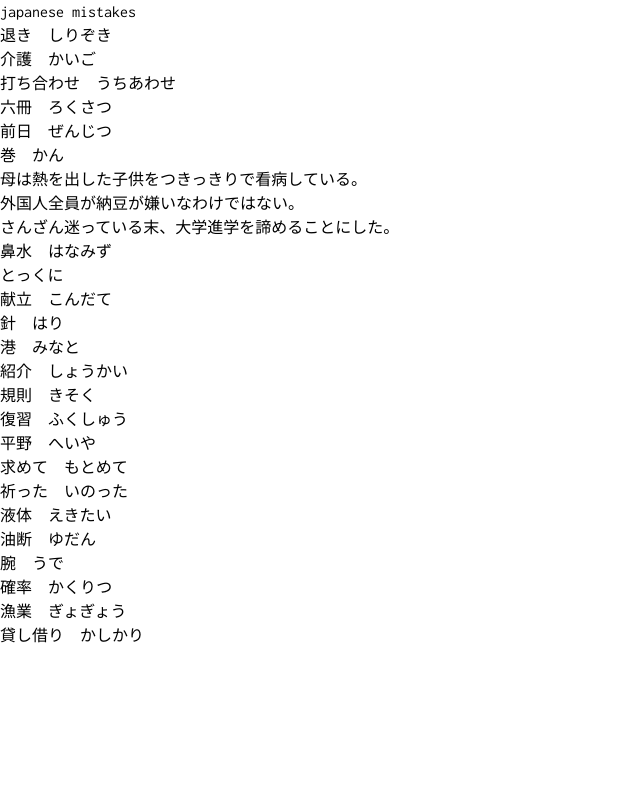
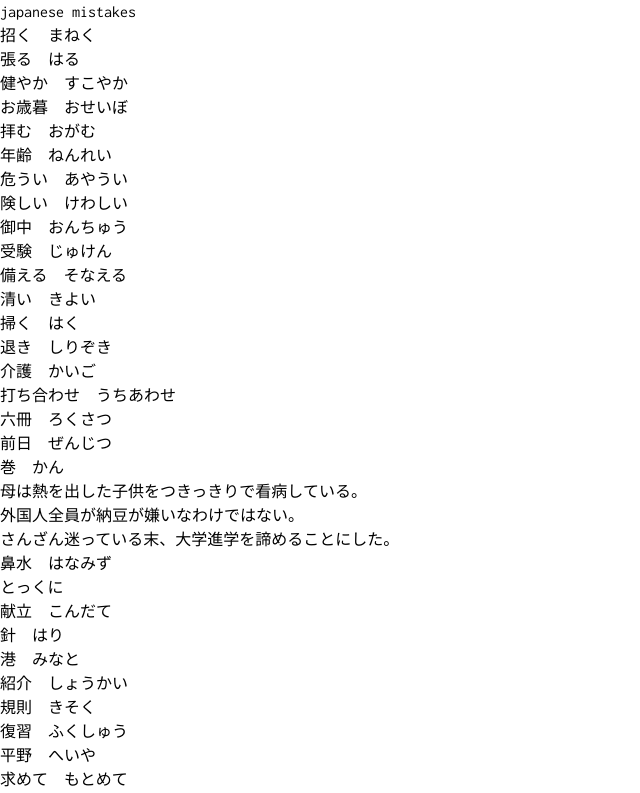
Before and after one commit to Ding-Fan/blog-nextra, a Next.js app: page /3resource/japanese.mistakes in a window 1280 px wide. Shown: the top 793 px of the page, without its empty margins (0-640 px from the left). Built offline with nearby package versions, Linux system fonts and the light colour scheme; a web font is replaced by a local one.

Commit message:
:memo: Notes

```diff
--- /dev/null
+++ b/pages/1project/exam-to-take.mdx
@@ -0,0 +1,6 @@
+# exam to take
+
+
+基本情報技術者
+
+TOEIC
--- /dev/null
+++ b/pages/1project/gbc-website.mdx
@@ -0,0 +1 @@
+# gbc website
--- a/pages/2area/ideas.mdx
+++ b/pages/2area/ideas.mdx
@@ -1,4 +1,9 @@
 # ideas
+
+open source wearable gadget
+
+
+
 
 
 ## VR/AR/MR
--- a/pages/3resource/japanese.mistakes.mdx
+++ b/pages/3resource/japanese.mistakes.mdx
@@ -1,4 +1,30 @@
 # japanese mistakes
+
+招く　まねく
+
+張る　はる
+
+健やか　すこやか
+
+お歳暮　おせいぼ
+
+拝む　おがむ
+
+年齢　ねんれい
+
+危うい　あやうい
+
+険しい　けわしい
+
+御中　おんちゅう
+
+受験　じゅけん
+
+備える　そなえる
+
+清い　きよい
+
+掃く　はく
 
 退き　しりぞき
 
```
